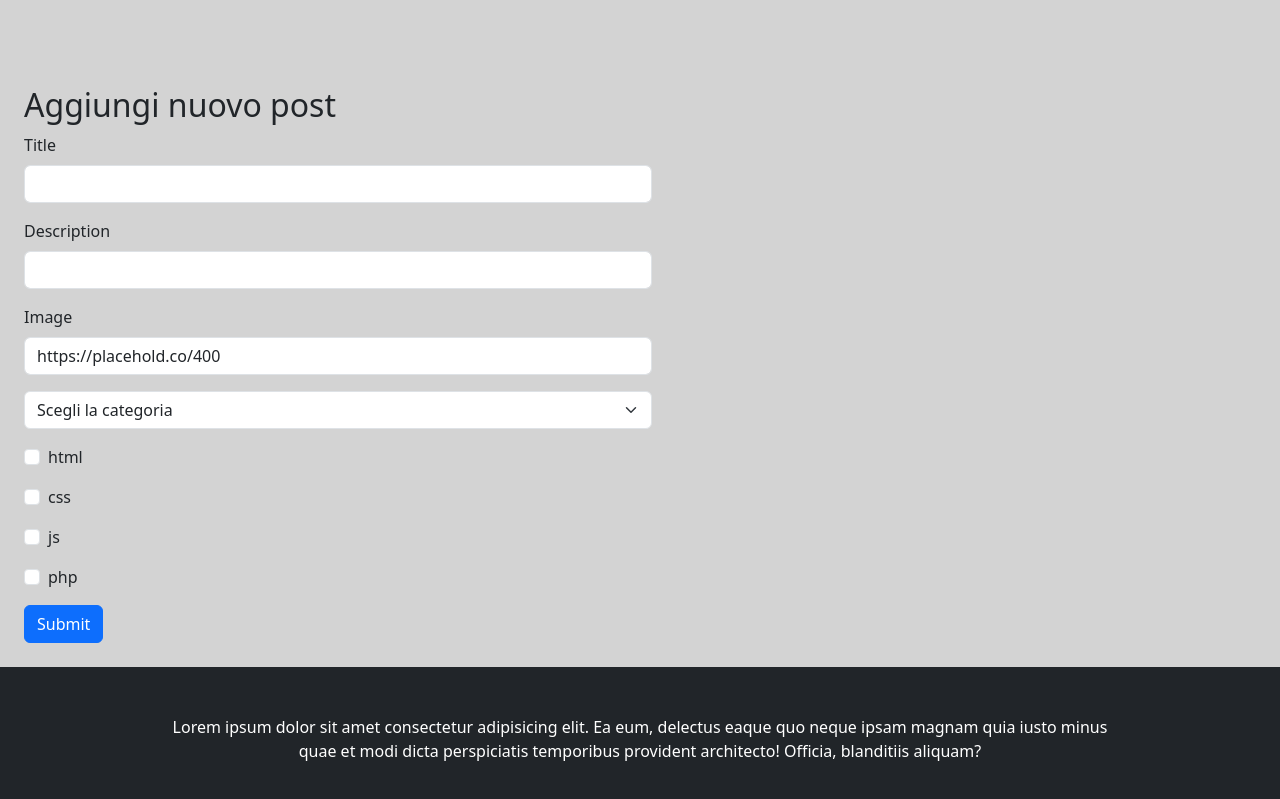
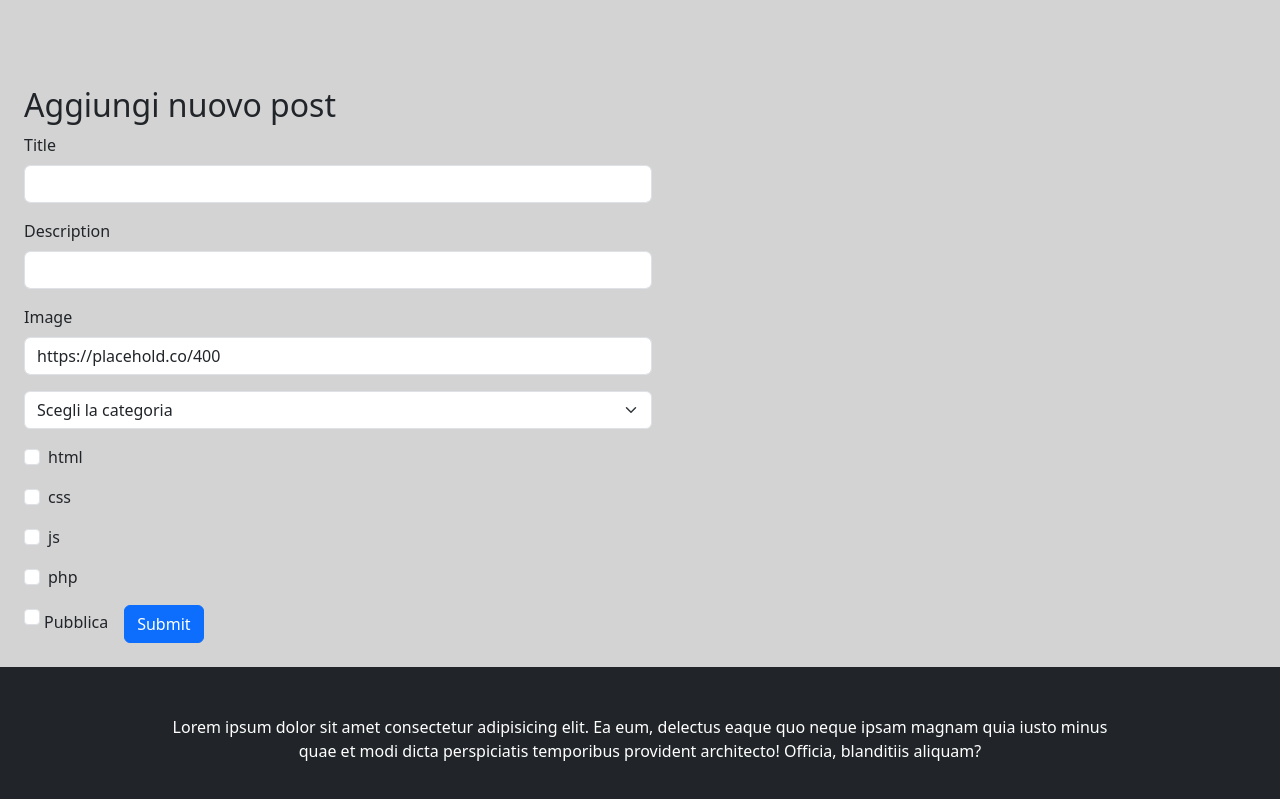
Before and after one commit to DavidIncarbone/react-form-multifield, a React (Vite) app: page / in a window 1280 px wide. Shown: the part 733-1532 px from the top of the page. Built offline with nearby package versions, Linux system fonts and the light colour scheme.

Commit message:
add status true on checked box

```diff
--- a/src/components/Main.jsx
+++ b/src/components/Main.jsx
@@ -1,4 +1,4 @@
-import { useState } from "react";
+import { useState, useEffect } from "react";
 import posts from "../data/posts"
 import Card from "./Card"
 import tagsStyle from "../style/Tags.module.css"
@@ -32,7 +32,7 @@ function Main() {
         image: "",
         category: "",
         tags: [],
-        available: false
+        status: false
 
     };
     const [newPost, setNewPost] = useState(initialNewPost);
@@ -56,6 +56,8 @@ function Main() {
 
     }
     function handleTags(event) {
+
+
         setNewPost((newPost) => {
             let { tags, ...others } = newPost;
             if (tags.includes(event.target.value)) {
@@ -68,7 +70,7 @@ function Main() {
             }
         })
     }
-    //TAGS
+
     return (
         <main className="d-flex flex-column">
 
@@ -86,7 +88,8 @@ function Main() {
                     />
                 ))}
 
-                {postList.map((post, i) => {
+                {postList.filter((el) => el.status)
+                    .map((post, i) => {
 
 
                         return (
@@ -161,7 +164,7 @@ function Main() {
                         value={newPost.category}
                         name="category">
                         <option defaultValue>Scegli la categoria</option>
-                        {options.map((option, index) => {
+                        {options.map((option) => {
                             return (<option key={crypto.randomUUID()} value={option}>{option}</option>)
                         })}
                     </select>
@@ -183,9 +186,20 @@ function Main() {
                             </div>
                         )
                     })}
+                    <input
+                        type="checkbox"
+                        className="form-check-input"
+                        id="status"
+                        name="status"
+                        onChange={handleInput}
+                        checked={newPost.status}
+                    />
+                    <label className="form-check-label ms-1" htmlFor="status">
+                        Pubblica
+                    </label>
 
 
-                    <button type="submit" className="btn btn-primary">
+                    <button type="submit" className="btn btn-primary ms-3">
                         Submit
                     </button>
                 </form>
```
Lines whose indentation alone changed are shown as unchanged.
